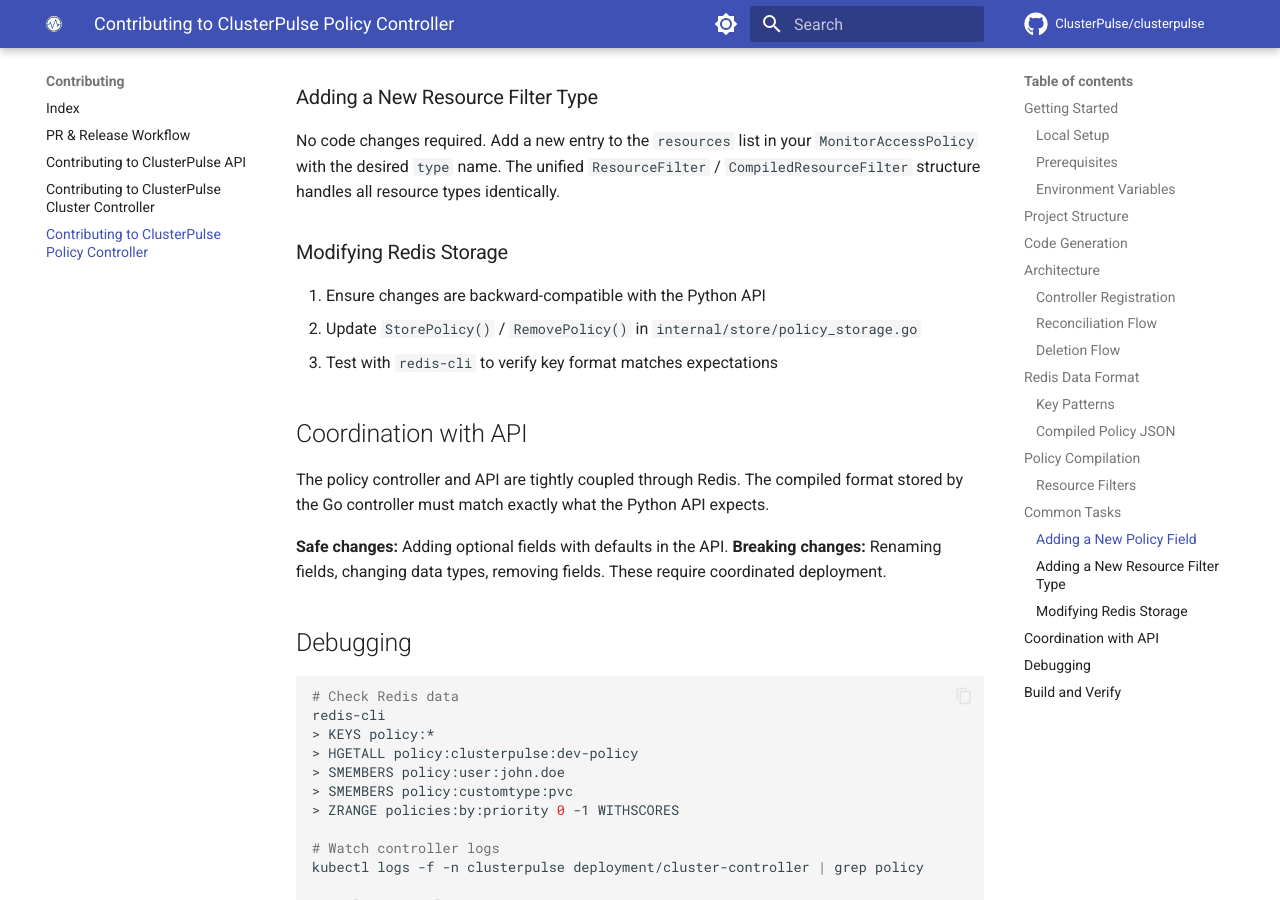
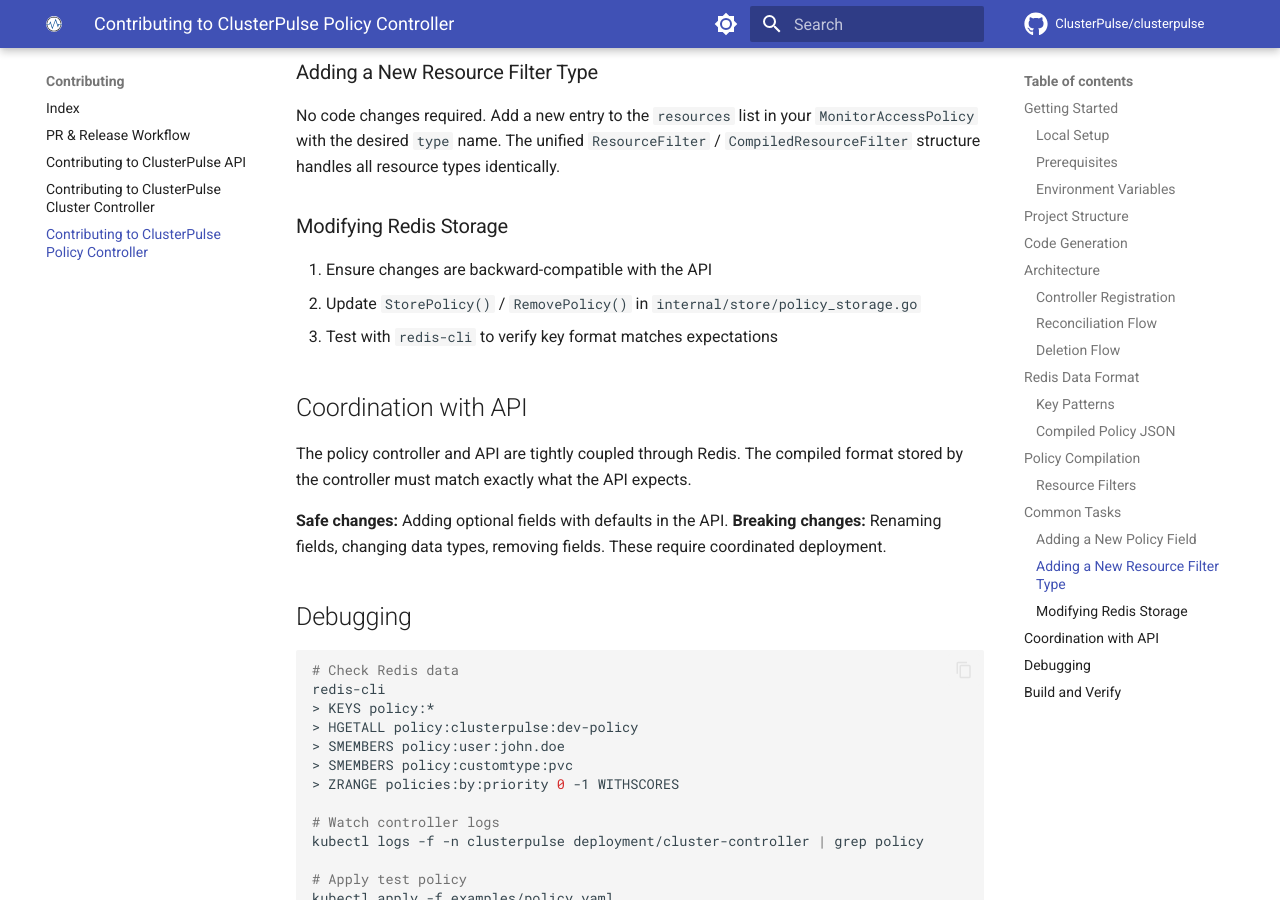
Before and after one commit to ClusterPulse/clusterpulse, an MkDocs documentation site: the page built from docs/contributing/policy-controller.md, in a window 1280 px wide and 900 px high, scrolled down 6089 px. Built offline with MkDocs 1.6.1 and Material for MkDocs 9.7.7, drawn with Linux system fonts in a browser that asks for light colours; comment, search, counter and statistics services are not loaded; the version menu is left out; some of the changed text lies outside the part shown.

```diff
--- a/docs/contributing/policy-controller.md
+++ b/docs/contributing/policy-controller.md
@@ -115,7 +115,7 @@ The policy controller is registered in `cmd/manager/main.go` alongside the other
 
 ## Redis Data Format
 
-The Redis format **must remain identical** to the Python implementation since the API reads these structures at runtime.
+The Redis format **must remain identical** across the controller and API since the API reads these structures at runtime.
 
 ### Key Patterns
 
@@ -195,7 +195,7 @@ The `CompiledPolicy` struct uses snake_case JSON tags:
 
 ## Policy Compilation
 
-The `Compiler` in `internal/controller/policy/compiler.go` mirrors the Python `PolicyCompiler`:
+The `Compiler` in `internal/controller/policy/compiler.go` performs:
 
 1. **Validate** - identity, access, scope required; valid effect/priority
 2. **Extract subjects** - users/groups as-is, SAs → `system:serviceaccount:{ns}:{name}`
@@ -243,13 +243,13 @@ No code changes required. Add a new entry to the `resources` list in your `Monit
 
 ### Modifying Redis Storage
 
-1. Ensure changes are backward-compatible with the Python API
+1. Ensure changes are backward-compatible with the API
 2. Update `StorePolicy()` / `RemovePolicy()` in `internal/store/policy_storage.go`
 3. Test with `redis-cli` to verify key format matches expectations
 
 ## Coordination with API
 
-The policy controller and API are tightly coupled through Redis. The compiled format stored by the Go controller must match exactly what the Python API expects.
+The policy controller and API are tightly coupled through Redis. The compiled format stored by the controller must match exactly what the API expects.
 
 **Safe changes:** Adding optional fields with defaults in the API.
 **Breaking changes:** Renaming fields, changing data types, removing fields. These require coordinated deployment.
```
Also changed, not shown: README.md (+6 -6 lines), docs/concepts/architecture.md (+1 -1 lines), docs/contributing/api.md (+0 -1 lines), docs/contributing/cluster-controller.md (+1 -1 lines), docs/testing/tests.md (+1 -1 lines), 2 other files.
